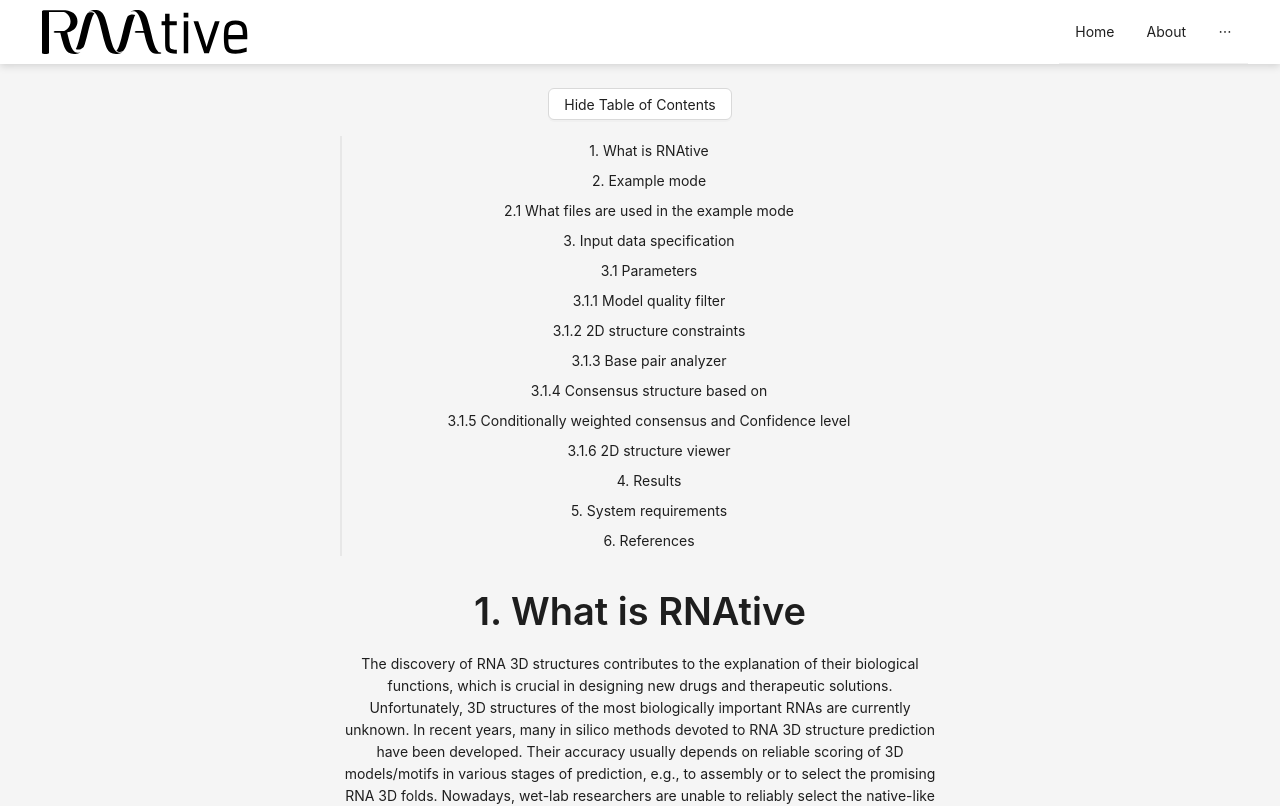
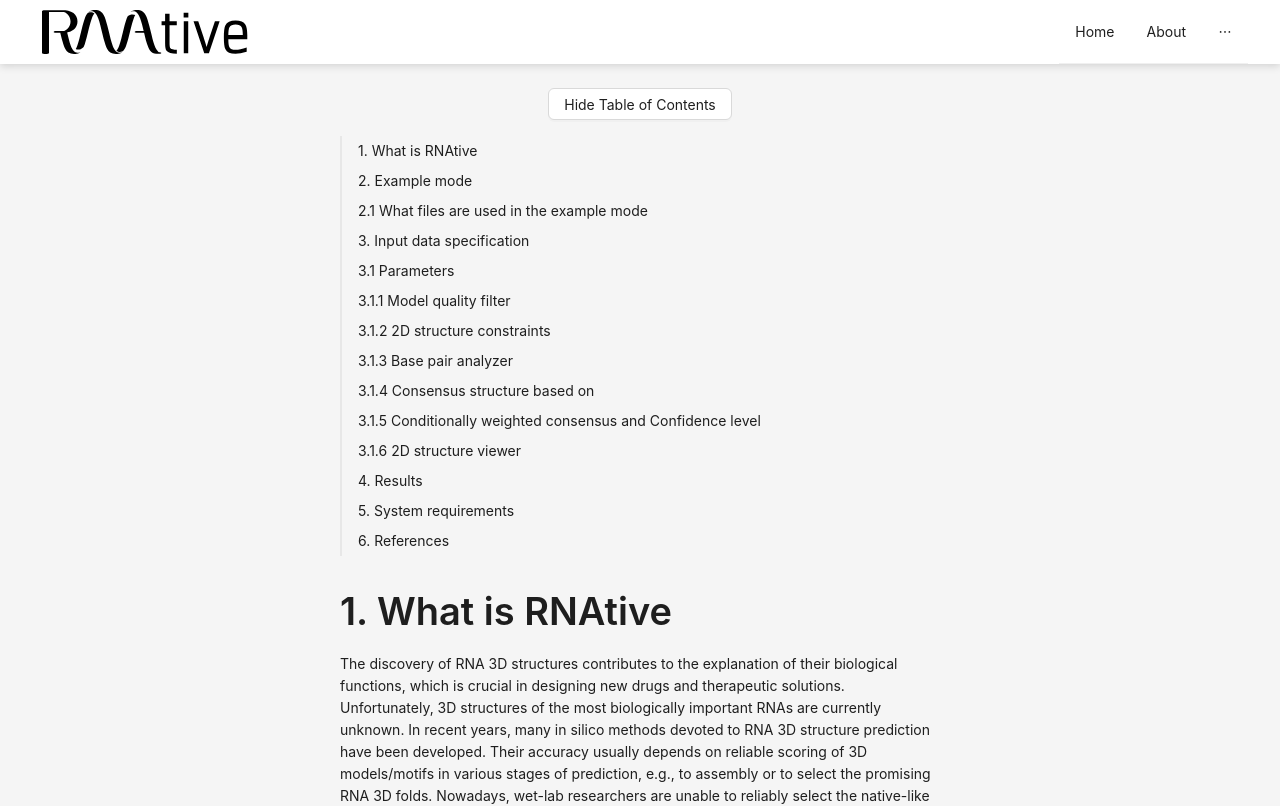
Before and after one commit to tzok/RNAtive, a React (Create React App) app in the folder my-app/: page /Help in a window 1280 px wide. Shown: the top 806 px of the page. Built offline with nearby package versions, Linux system fonts and the light colour scheme; no server answers.

Commit message:
fix: Center only TOC button and wrap TOC text

```diff
--- a/my-app/src/Help.js
+++ b/my-app/src/Help.js
@@ -55,13 +55,12 @@ const Help = () => {
 
   return (
     <Row justify={"center"}>
-      <Col span={20} style={{ maxWidth: "800px", margin: "0 auto", textAlign: "center" }}>
-        <Button
-          onClick={() => setTocVisible(!tocVisible)}
-          style={{ marginBottom: "16px" }}
-        >
-          {tocVisible ? "Hide" : "Show"} Table of Contents
-        </Button>
+      <Col span={20} style={{ maxWidth: "800px", margin: "0 auto" }}>
+        <div style={{ textAlign: "center", marginBottom: "16px" }}>
+          <Button onClick={() => setTocVisible(!tocVisible)}>
+            {tocVisible ? "Hide" : "Show"} Table of Contents
+          </Button>
+        </div>
         <div>
           {tocVisible && (
             <Typography>
@@ -74,7 +73,7 @@ const Help = () => {
                 items={headings.map((heading) => ({
                   key: heading.id,
                   href: `#${heading.id}`,
-                  title: heading.text,
+                  title: <span style={{ whiteSpace: 'normal', wordBreak: 'break-word' }}>{heading.text}</span>,
                   style: { paddingLeft: `${(heading.level - 1) * 15}px` },
                 }))}
               />
```
